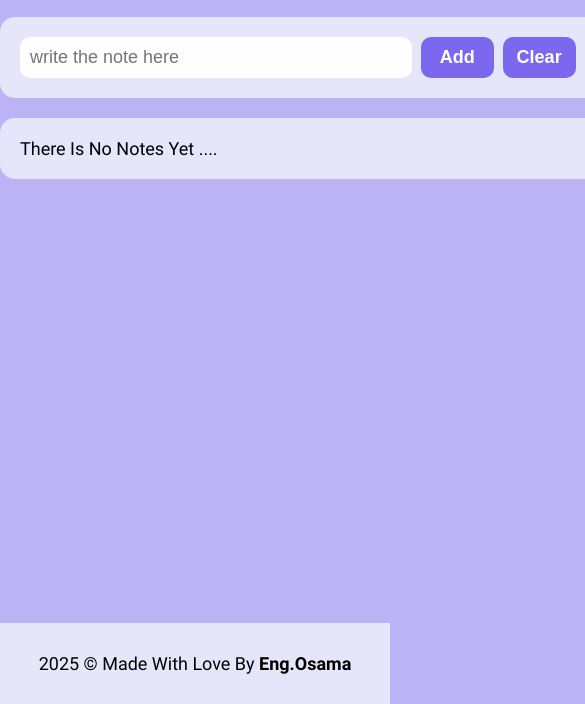
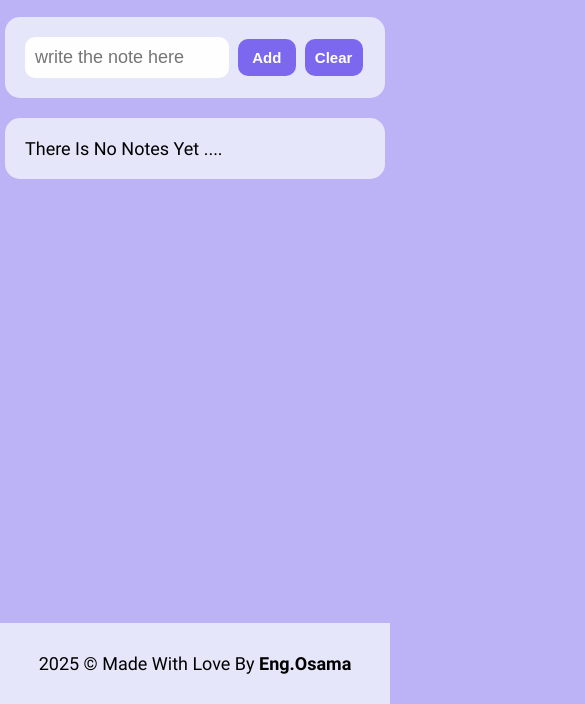
Before and after one commit to osmahdy/To-Do-List-App, a plain HTML site: page index.html in a window 390 px wide. Shown: the part 140-844 px from the top of the page, 585 px wide, since content can reach past the window. Drawn offline with Linux system fonts and the light colour scheme.

Commit message:
mobile responsive

```diff
--- a/css/master.css
+++ b/css/master.css
@@ -33,12 +33,22 @@ body {
 html {
   scroll-behavior: smooth;
 }
+html,
+body {
+  width: 100%;
+  overflow-x: hidden; /* Prevents horizontal scrolling */
+}
 ul {
   list-style: none;
 }
 .app {
   width: 600px;
   margin: 50px auto;
+}
+@media (max-width: 667px) {
+  .app {
+    width: 380px;
+  }
 }
 .app .title {
   display: block;
@@ -68,7 +78,7 @@ ul {
 .app .add-section button {
   width: 13%;
   padding: 10px;
-  font-size: 18px;
+  font-size: 15px;
   font-weight: 700;
   border: 0;
   background-color: #7b68ee;
@@ -78,6 +88,15 @@ ul {
   margin-left: 5px;
   position: relative;
   transition: 0.5s;
+}
+@media (max-width: 667px) {
+  .app .add-section button {
+    width: 17%;
+    font-size: 15px;
+  }
+  .app .add-section input {
+    width: 60%;
+  }
 }
 
 .app .add-section button.del:after {
@@ -149,6 +168,14 @@ ul {
   cursor: pointer;
   margin-left: 5px;
 }
+@media (max-width: 667px) {
+  .app .list-section .note .text {
+    width: 78%;
+  }
+  .app .list-section .note button {
+    width: 20%;
+  }
+}
 
 footer {
   position: fixed;
--- a/index.html
+++ b/index.html
@@ -6,7 +6,7 @@
     <link rel="stylesheet" href="css/master.css" />
     <link rel="stylesheet" href="css/all.min.css" />
     <link rel="stylesheet" href="css/ropoto_font.css" />
-    <title>Memory Block Game</title>
+    <title>To Do List</title>
   </head>
   <body>
     <div class="app">
```
